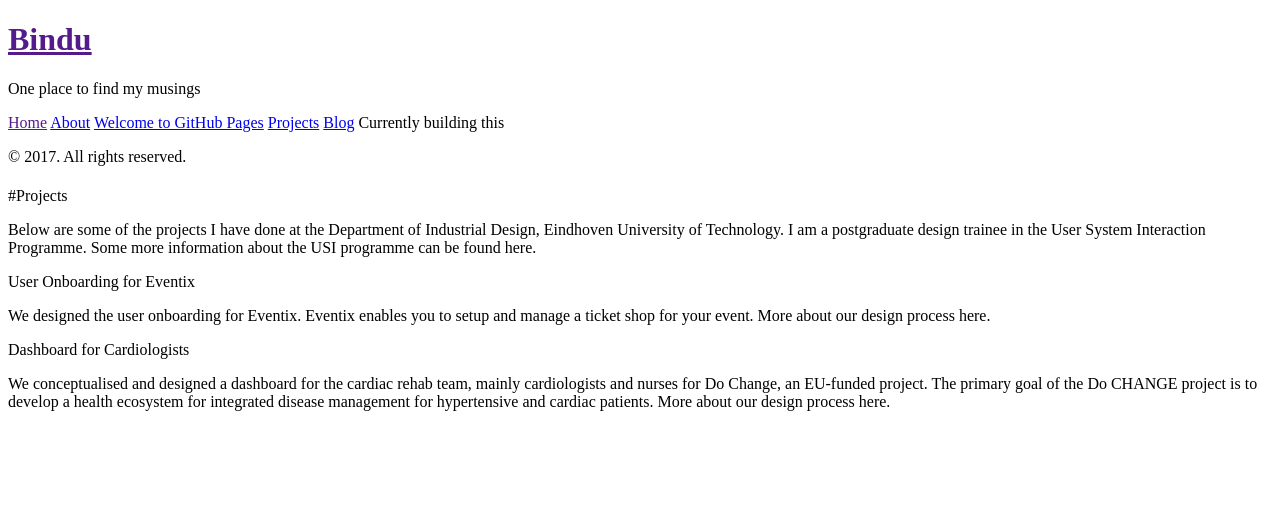
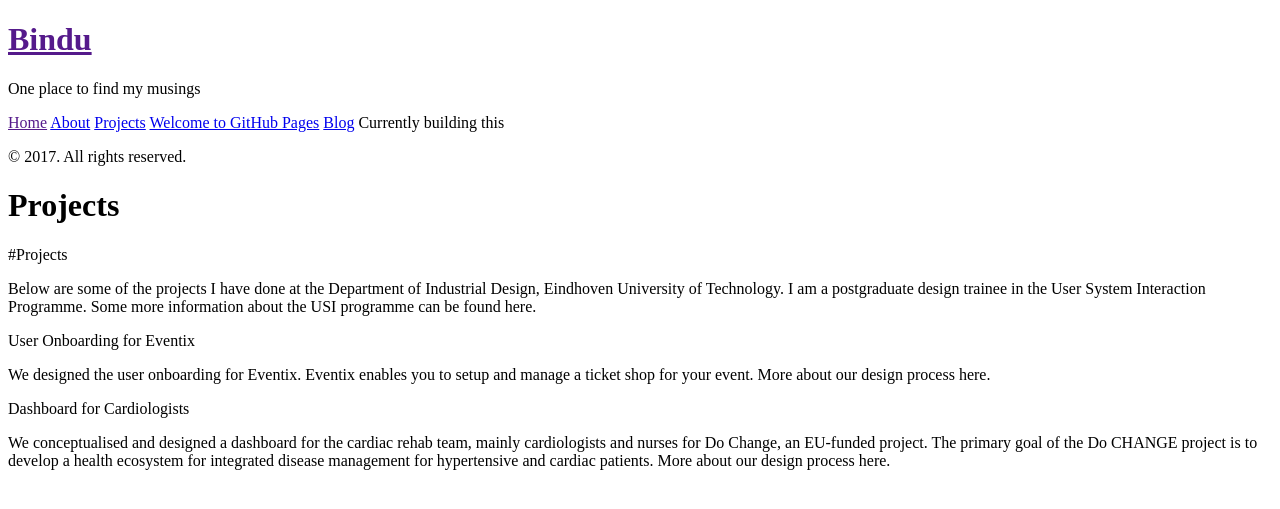
Before and after one commit to UpadhyayBindu/UpadhyayBindu.github.io, a Jekyll site: the page built from projects.md, in a window 1280 px wide. Shown: the top 509 px of the page. Built offline with Jekyll 4.4.1, drawn with Linux system fonts in a browser that asks for light colours; our own code applies the rules of GitHub Pages for plain Markdown files.

Commit message:
trying to fix nav bar

```diff
--- a/_config.yml
+++ b/_config.yml
@@ -7,7 +7,7 @@
 
 # Setup
 title:            Bindu
-tagline:          'An unknown'
+tagline:          ''
 description:      'One place to find my musings'
 url:              http://youbee.in
 baseurl:          /
--- a/_includes/sidebar.html
+++ b/_includes/sidebar.html
@@ -26,7 +26,7 @@
         {% endif %}
       {% endfor %}
 
-      <a class="sidebar-nav-item" href="projects">Projects</a>
+
       <a class="sidebar-nav-item" href="blog">Blog</a>
       <span class="sidebar-nav-item">Currently building this</span>
     </nav>
--- a/projects.md
+++ b/projects.md
@@ -1,3 +1,8 @@
+---
+layout: page
+title: Projects
+---
+
 #Projects
 
 Below are some of the projects I have done at the Department of Industrial Design, Eindhoven University of Technology. I am a postgraduate design trainee in the User System Interaction Programme.  Some more information about the USI programme can be found here.
```
